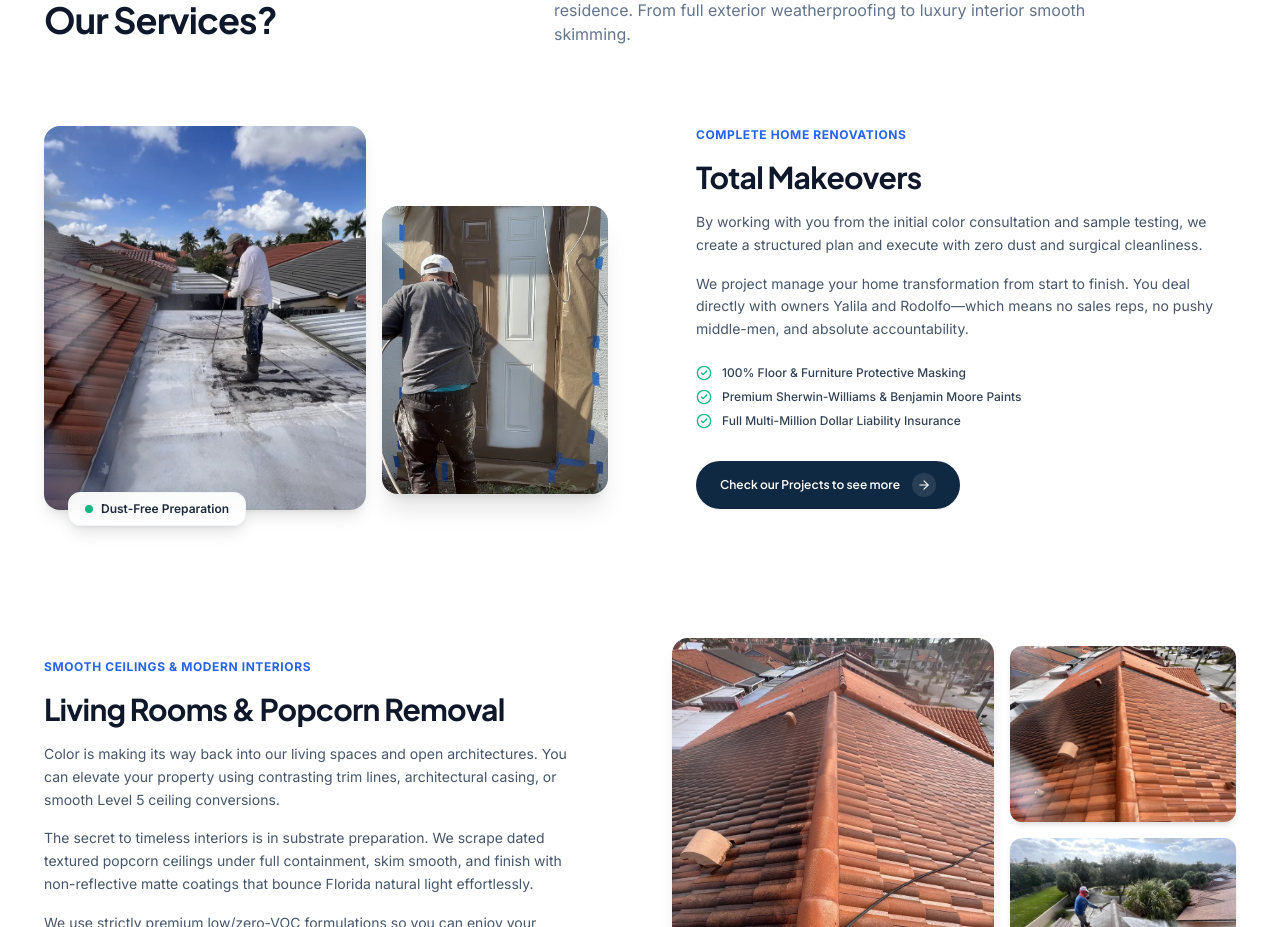
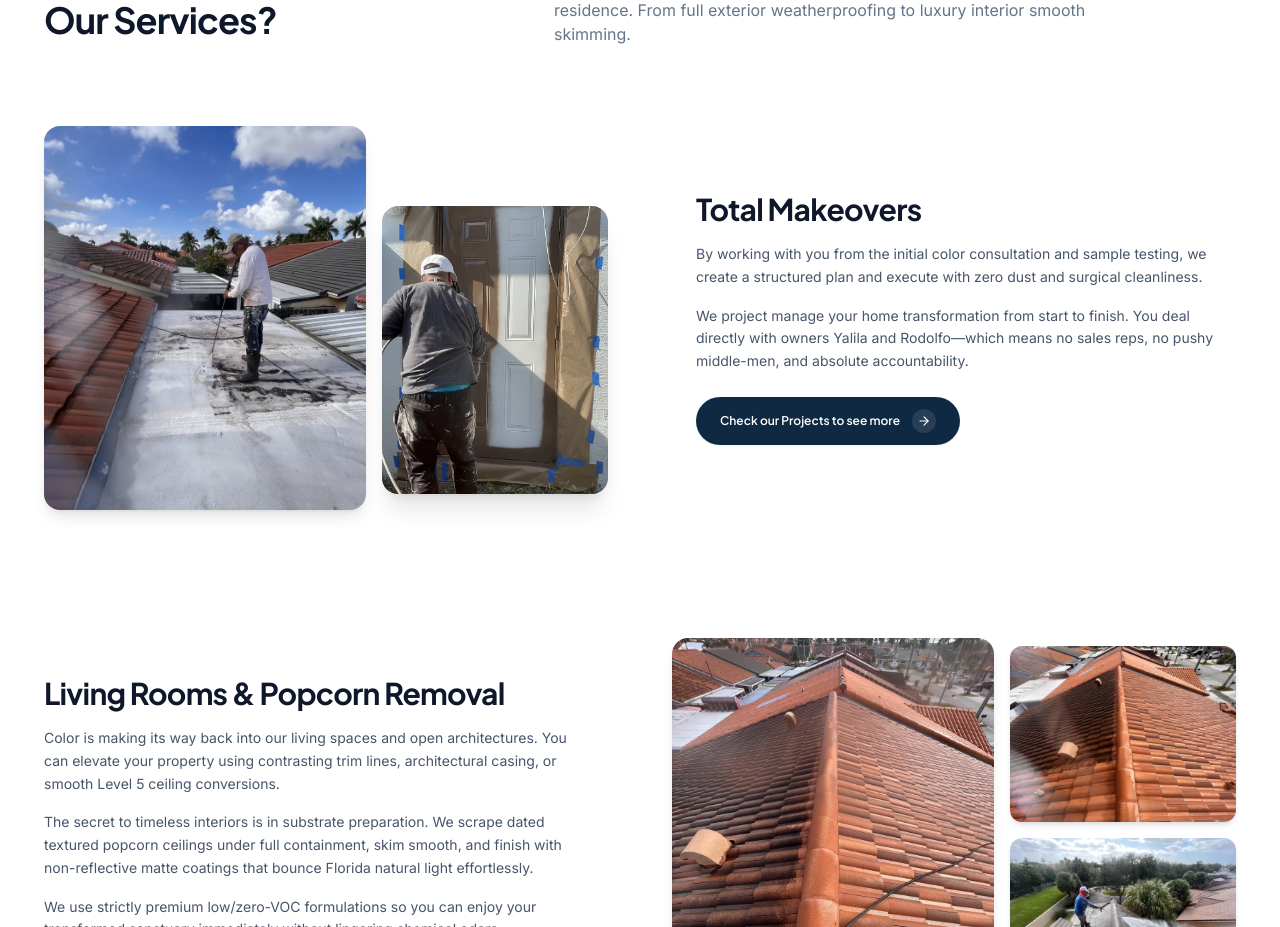
Before and after one commit to luchonicolini/Painting_contractor, a React (Vite) app: page / in a window 1280 px wide. Shown: the part 980-1907 px from the top of the page. Built offline with nearby package versions, Linux system fonts and the light colour scheme; the HTML template or start-up script is replaced by a standard one.

Commit message:
refactor(services): remove AI eyebrow kickers, floating pill, and redundant checklist

```diff
--- a/src/components/Services.tsx
+++ b/src/components/Services.tsx
@@ -1,4 +1,4 @@
-import { ArrowRight, CheckCircle2 } from 'lucide-react';
+import { ArrowRight } from 'lucide-react';
 import { useLanguage } from '../context/LanguageContext';
 
 export const Services: React.FC = () => {
@@ -55,19 +55,10 @@
               </div>
             </div>
           </div>
-
-          {/* Floating Feature Pill */}
-          <div className="absolute -bottom-4 left-6 hidden sm:flex items-center gap-2 bg-white/95 backdrop-blur-md px-4 py-2 rounded-xl shadow-lg border border-slate-100 text-xs font-semibold text-slate-800">
-            <span className="w-2 h-2 rounded-full bg-emerald-500" />
-            <span>{language === 'en' ? 'Dust-Free Preparation' : 'Preparación Libre de Polvo'}</span>
-          </div>
         </div>
 
         {/* Right Editorial Copy */}
         <div className="lg:col-span-6 flex flex-col items-start gap-4 lg:pl-6">
-          <span className="text-xs font-bold uppercase tracking-wider text-brand-blue">
-            {language === 'en' ? 'COMPLETE HOME RENOVATIONS' : 'RENOVACIONES INTEGRALES'}
-          </span>
           <h3 className="font-heading font-bold text-2xl sm:text-3xl text-slate-900 tracking-tight">
             {language === 'en' ? 'Total Makeovers' : 'Transformaciones Completas'}
           </h3>
@@ -81,21 +72,6 @@
               ? 'We project manage your home transformation from start to finish. You deal directly with owners Yalila and Rodolfo—which means no sales reps, no pushy middle-men, and absolute accountability.'
               : 'Supervisamos cada etapa de tu renovación. Tratas directamente con los dueños, Yalila y Rodolfo, lo que garantiza comunicación transparente, sin intermediarios y con total responsabilidad.'}
           </p>
-
-          <div className="space-y-2 py-2">
-            <div className="flex items-center gap-2.5 text-xs text-slate-700 font-medium">
-              <CheckCircle2 className="w-4 h-4 text-emerald-500 flex-shrink-0" />
-              <span>{language === 'en' ? '100% Floor & Furniture Protective Masking' : 'Empapelado total de pisos, muebles y molduras'}</span>
-            </div>
-            <div className="flex items-center gap-2.5 text-xs text-slate-700 font-medium">
-              <CheckCircle2 className="w-4 h-4 text-emerald-500 flex-shrink-0" />
-              <span>{language === 'en' ? 'Premium Sherwin-Williams & Benjamin Moore Paints' : 'Pinturas de gama alta Sherwin-Williams y Benjamin Moore'}</span>
-            </div>
-            <div className="flex items-center gap-2.5 text-xs text-slate-700 font-medium">
-              <CheckCircle2 className="w-4 h-4 text-emerald-500 flex-shrink-0" />
-              <span>{language === 'en' ? 'Full Multi-Million Dollar Liability Insurance' : 'Póliza de seguro y licencia activa en Florida'}</span>
-            </div>
-          </div>
 
           <div className="pt-2">
             <a
@@ -115,9 +91,6 @@
       <div className="grid grid-cols-1 lg:grid-cols-12 gap-10 lg:gap-16 items-center mb-20 md:mb-28">
         {/* Left Editorial Copy */}
         <div className="lg:col-span-6 flex flex-col items-start gap-4 lg:pr-6 order-2 lg:order-1">
-          <span className="text-xs font-bold uppercase tracking-wider text-brand-blue">
-            {language === 'en' ? 'SMOOTH CEILINGS & MODERN INTERIORS' : 'TECHOS LISOS E INTERIORES MODERNOS'}
-          </span>
           <h3 className="font-heading font-bold text-2xl sm:text-3xl text-slate-900 tracking-tight">
             {language === 'en' ? 'Living Rooms & Popcorn Removal' : 'Salas de Estar y Retiro de Popcorn'}
           </h3>
```
